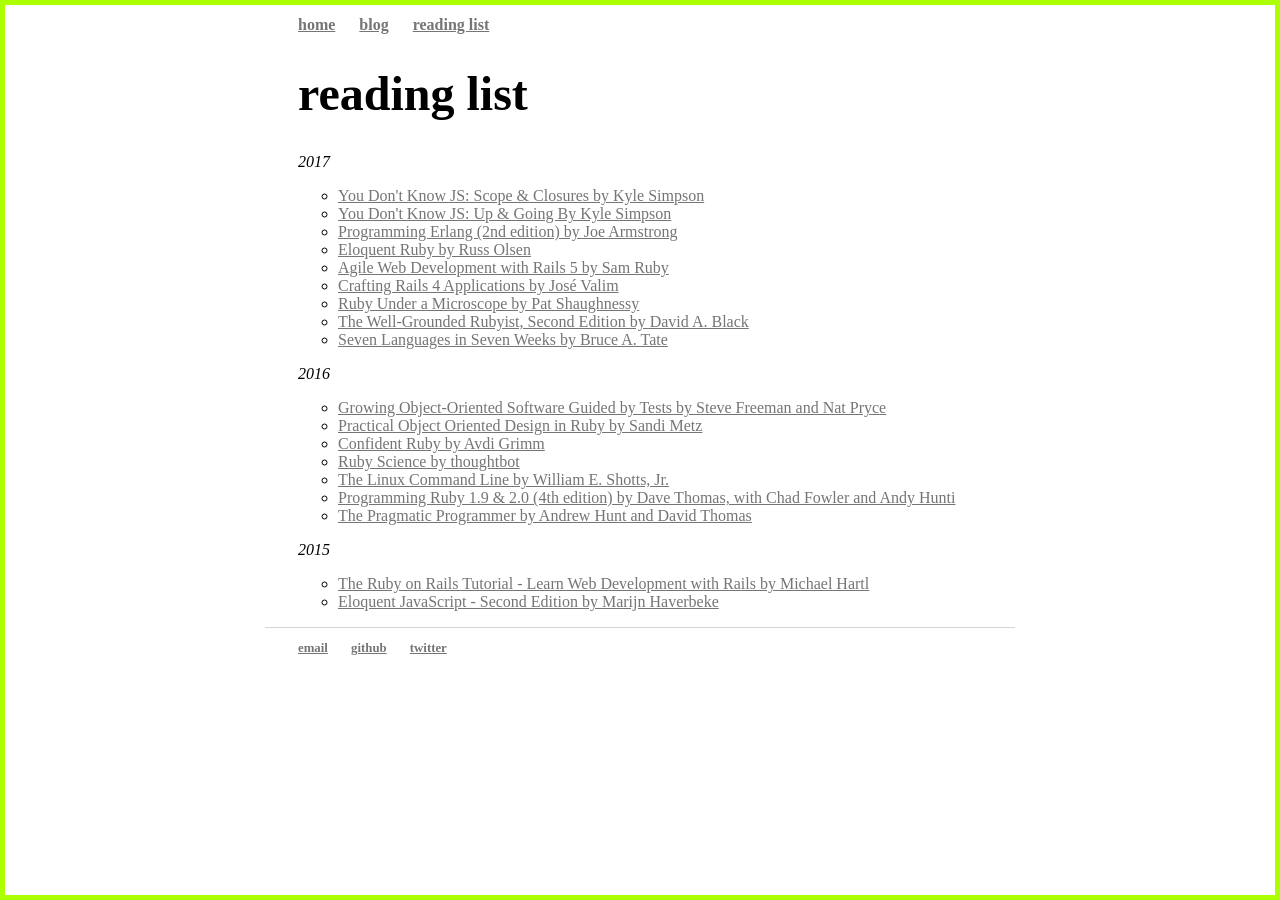
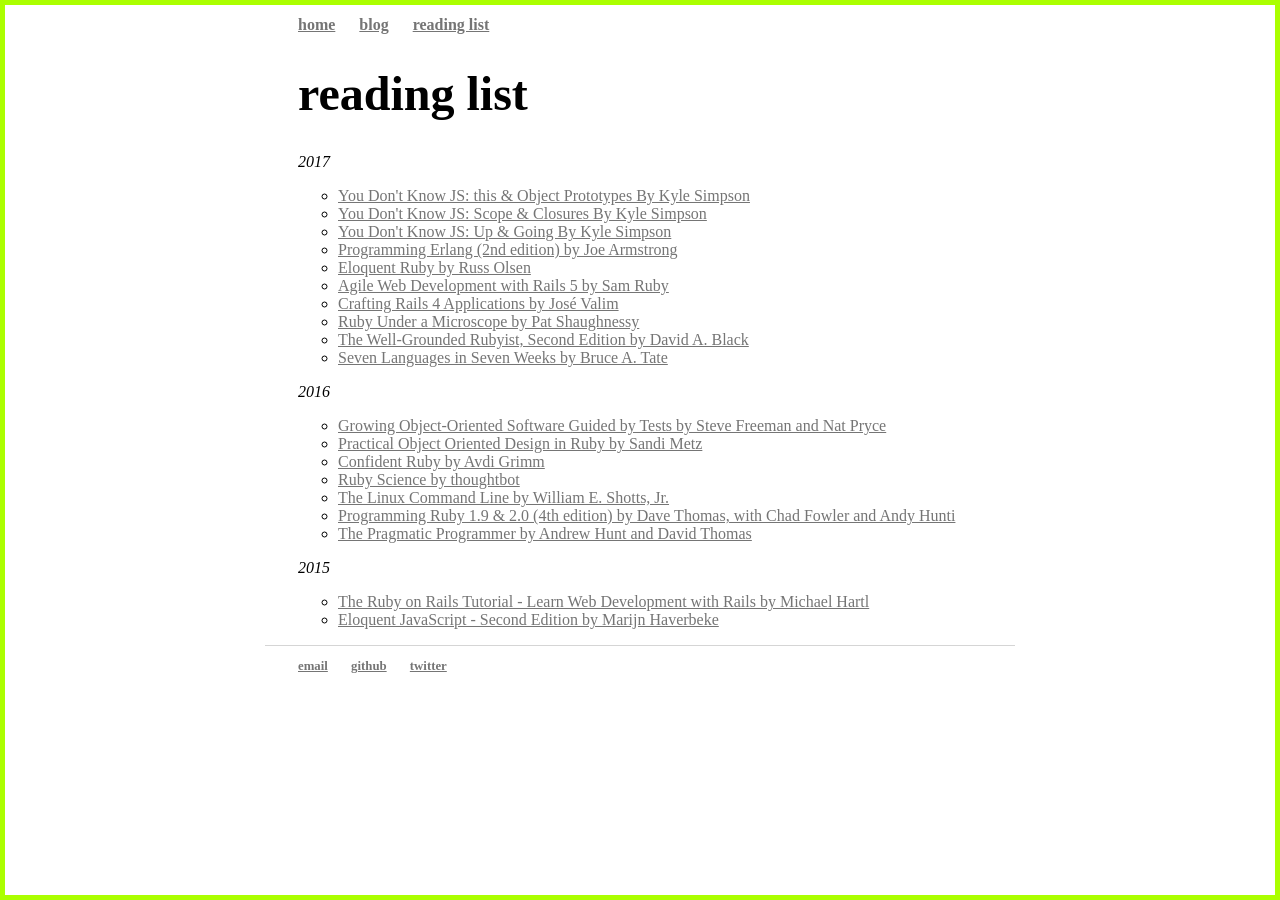
Before and after one commit to devinrm/devinrm.github.io, a Jekyll site: the page built from reading-list/index.html, in a window 1280 px wide. Built offline with Jekyll 4.4.1, drawn with Linux system fonts in a browser that asks for light colours; some web fonts are replaced.

Commit message:
Update Reading list

```diff
--- a/reading-list/index.html
+++ b/reading-list/index.html
@@ -7,8 +7,13 @@ title: reading list
   <em>2017</em>
   <ul class="yearbooks">
     <li>
+      <a href="http://shop.oreilly.com/product/0636920033738.do">
+         You Don't Know JS: this & Object Prototypes By Kyle Simpson
+      </a>
+    </li>
+    <li>
       <a href="http://shop.oreilly.com/product/0636920026327.do">
-        You Don't Know JS: Scope & Closures by Kyle Simpson
+        You Don't Know JS: Scope & Closures By Kyle Simpson
       </a>
     </li>
     <li>
```
